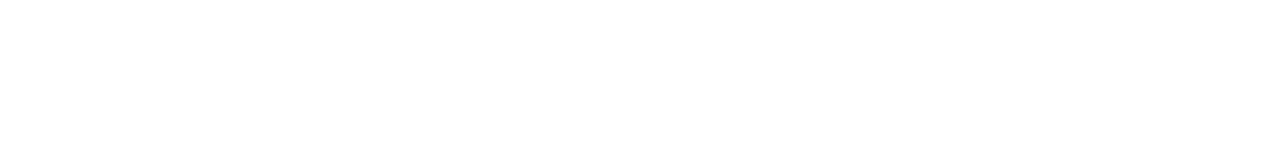
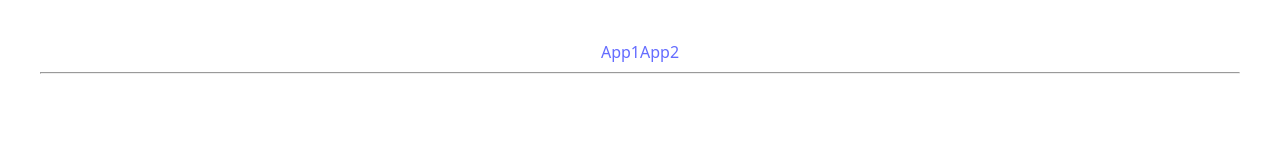
Before and after one commit to gaddisai/react-temp-a-dist, a plain HTML site: page index.html in a window 1280 px wide. Drawn offline with Linux system fonts and the light colour scheme; the site is published under a folder, as on GitHub Pages, so addresses that start at the root find nothing.

Commit message:
changes done

```diff
--- a/index.html
+++ b/index.html
@@ -5,8 +5,8 @@
     <link rel="icon" type="image/svg+xml" href="/vite.svg" />
     <meta name="viewport" content="width=device-width, initial-scale=1.0" />
     <title>Vite + React</title>
-    <script type="module" crossorigin src="/assets/index-CTrkbKdd.js"></script>
-    <link rel="stylesheet" crossorigin href="/assets/index-CM8FbU-i.css">
+    <script type="module" crossorigin src="assets/index-CTrkbKdd.js"></script>
+    <link rel="stylesheet" crossorigin href="assets/index-CM8FbU-i.css">
   </head>
   <body>
     <div id="root"></div>
```
